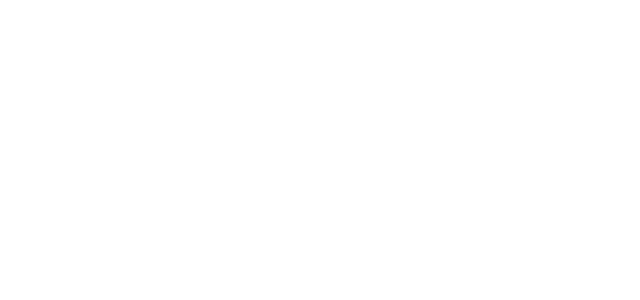
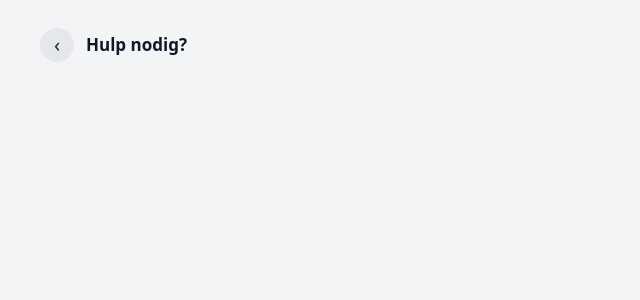
Before and after one commit to jaimyvdb03/Interdisciplinair_Team3_Eindproject, a React (Create React App) app in the folder project/: page /hulp in a window 1280 px wide. Before the commit this address had no page. Shown: the top 300 px of the page, without its empty margins (0-640 px from the left). Built offline with nearby package versions, Linux system fonts and the light colour scheme.

Commit message:
extra paginas toegevoegd die nog WIP zijn zodat je niet random vast zit

```diff
--- a/project/src/App.js
+++ b/project/src/App.js
@@ -7,6 +7,8 @@ import SollicitatiebriefLes from './pages/lessen/SollicitatiebriefLes';
 import CvMaken from './pages/exercises/CvMaken';
 import Sollicitatiebrief from './pages/exercises/Sollicitatiebrief';
 import KledingGedrag from './pages/exercises/KledingGedrag';
+import VideoLessen from './pages/VideoLessen';
+import Hulp from './pages/Hulp';
 import './App.css';
 
 export default function App() {
@@ -21,6 +23,8 @@ export default function App() {
         <Route path="/oefeningen/cv-maken"            element={<CvMaken />} />
         <Route path="/oefeningen/sollicitatiebrief"   element={<Sollicitatiebrief />} />
         <Route path="/oefeningen/kleding-gedrag"      element={<KledingGedrag />} />
+        <Route path="/video"                          element={<VideoLessen />} />
+        <Route path="/hulp"                           element={<Hulp />} />
       </Routes>
     </BrowserRouter>
   );
--- /dev/null
+++ b/project/src/pages/Hulp.js
@@ -0,0 +1,21 @@
+import { useNavigate } from 'react-router-dom';
+
+export default function Hulp() {
+  const navigate = useNavigate();
+
+  return (
+    <div className="min-h-screen bg-gray-100">
+      <div className="w-full sm:px-10">
+        <div className="flex items-center gap-3 px-4 pt-5 pb-3 bg-gray-100 sticky top-0 z-10 sm:px-0 sm:pt-7">
+          <button
+            onClick={() => navigate('/')}
+            className="w-[34px] h-[34px] rounded-full bg-gray-200 border-none flex items-center justify-center text-xl text-gray-800 cursor-pointer shrink-0 active:bg-gray-300 transition-colors leading-none pb-px"
+          >
+            ‹
+          </button>
+          <h1 className="text-[17px] font-bold text-gray-900">Hulp nodig?</h1>
+        </div>
+      </div>
+    </div>
+  );
+}
--- /dev/null
+++ b/project/src/pages/VideoLessen.js
@@ -0,0 +1,21 @@
+import { useNavigate } from 'react-router-dom';
+
+export default function VideoLessen() {
+  const navigate = useNavigate();
+
+  return (
+    <div className="min-h-screen bg-gray-100">
+      <div className="w-full sm:px-10">
+        <div className="flex items-center gap-3 px-4 pt-5 pb-3 bg-gray-100 sticky top-0 z-10 sm:px-0 sm:pt-7">
+          <button
+            onClick={() => navigate('/')}
+            className="w-[34px] h-[34px] rounded-full bg-gray-200 border-none flex items-center justify-center text-xl text-gray-800 cursor-pointer shrink-0 active:bg-gray-300 transition-colors leading-none pb-px"
+          >
+            ‹
+          </button>
+          <h1 className="text-[17px] font-bold text-gray-900">Video lessen</h1>
+        </div>
+      </div>
+    </div>
+  );
+}
```
